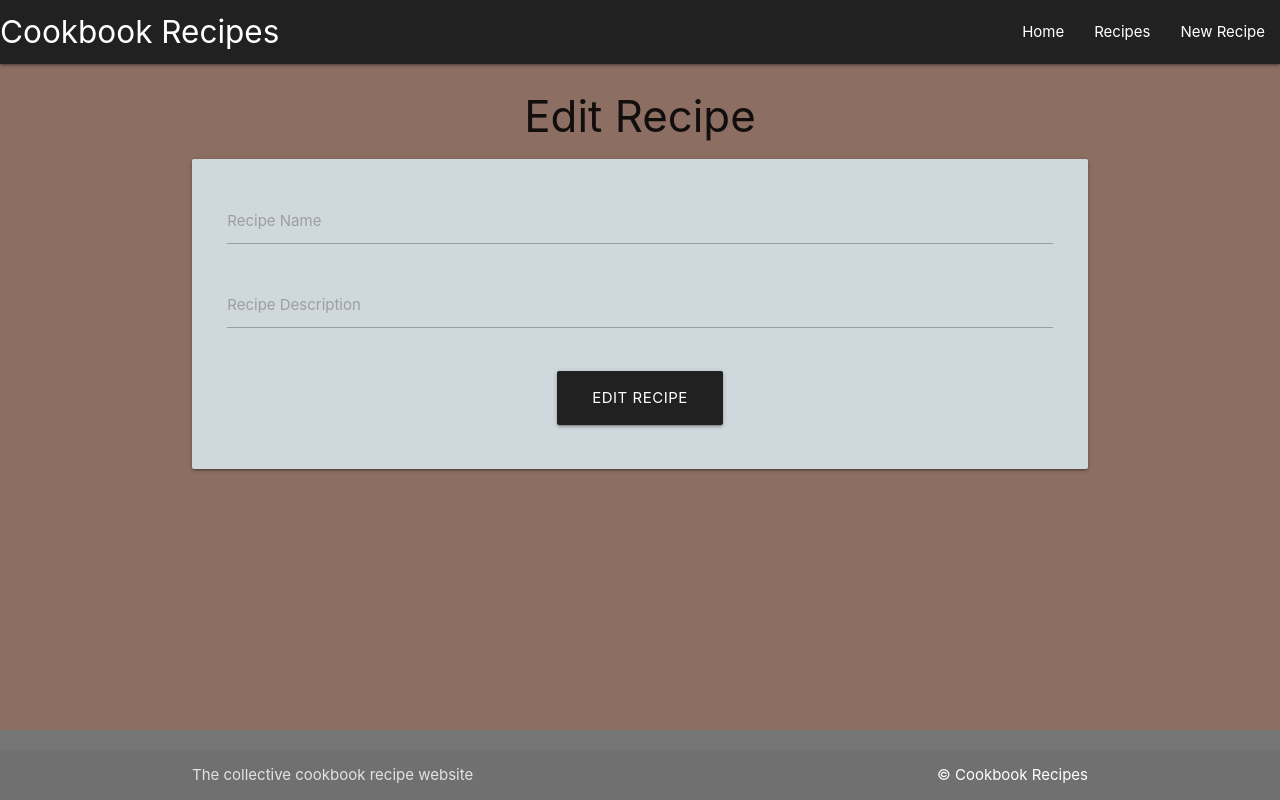
After one commit to A-Gr33n/Milestone-Project-3, a Flask app: template taskmanager/templates/edit_recipe.html in a window 1280 px wide. The commit adds this page. Run offline with Flask 3, Linux system fonts and the light colour scheme; the template is opened without the code that fills it, so the values that code supplies are empty.

Commit message:
commencing editing process

```diff
--- a/taskmanager/routes.py
+++ b/taskmanager/routes.py
@@ -26,3 +26,7 @@ def add_recipe():
         db.session.commit()
         return redirect(url_for("recipes"))
     return render_template("add_recipe.html")
+
+@app.route("/edit_recipe/<int:id>", methods=["GET", "POST"])
+def edit_recipe(id):
+    return_render_template("edit_recipe.html")
--- /dev/null
+++ b/taskmanager/templates/edit_recipe.html
@@ -0,0 +1,34 @@
+{% extends "index.html" %}
+{% block content %}
+
+<h3 class="center-align">Edit Recipe</h3>
+
+<div class="row card-panel blue-grey lighten-4">
+    <form class="col s12" method="POST" action="{{url_for('edit_recipe')}}">
+        <div class="row">
+
+            <div class="input-field col s12">
+
+                <input id="recipe_name" name="recipe_name" minlength="3" maxlength="25" type="text" class="validate" required>
+                <label for="recipe_name">Recipe Name</label>
+
+            </div>
+
+            <div class="input-field col s12">
+
+                <input id="recipe_description" name="recipe_description" minlength="3" maxlength="25" type="text" class="validate" required>
+                <label for="recipe_description">Recipe Description</label>
+            </div>
+        </div>
+        <!-- submit button -->
+        <div class="row">
+            <div class="col s12 center-align">
+                <button type="submit" class="btn-large grey darken-4">
+                    Edit Recipe <i class="fas fa-edit right"></i>
+                </button>
+            </div>
+        </div>
+    </form>
+</div>
+
+{% endblock %}
--- a/taskmanager/templates/recipes.html
+++ b/taskmanager/templates/recipes.html
@@ -24,7 +24,7 @@
 
           </div>
           <div class="card-action">
-            <a href="#" class="btn green accent-4">Edit</a>
+            <a href="{{ url_for('edit_recipe', id=id) }}" class="btn green accent-4">Edit</a>
             <a href="#" class="btn red">Delete</a>
           </div>
         </div>
```
